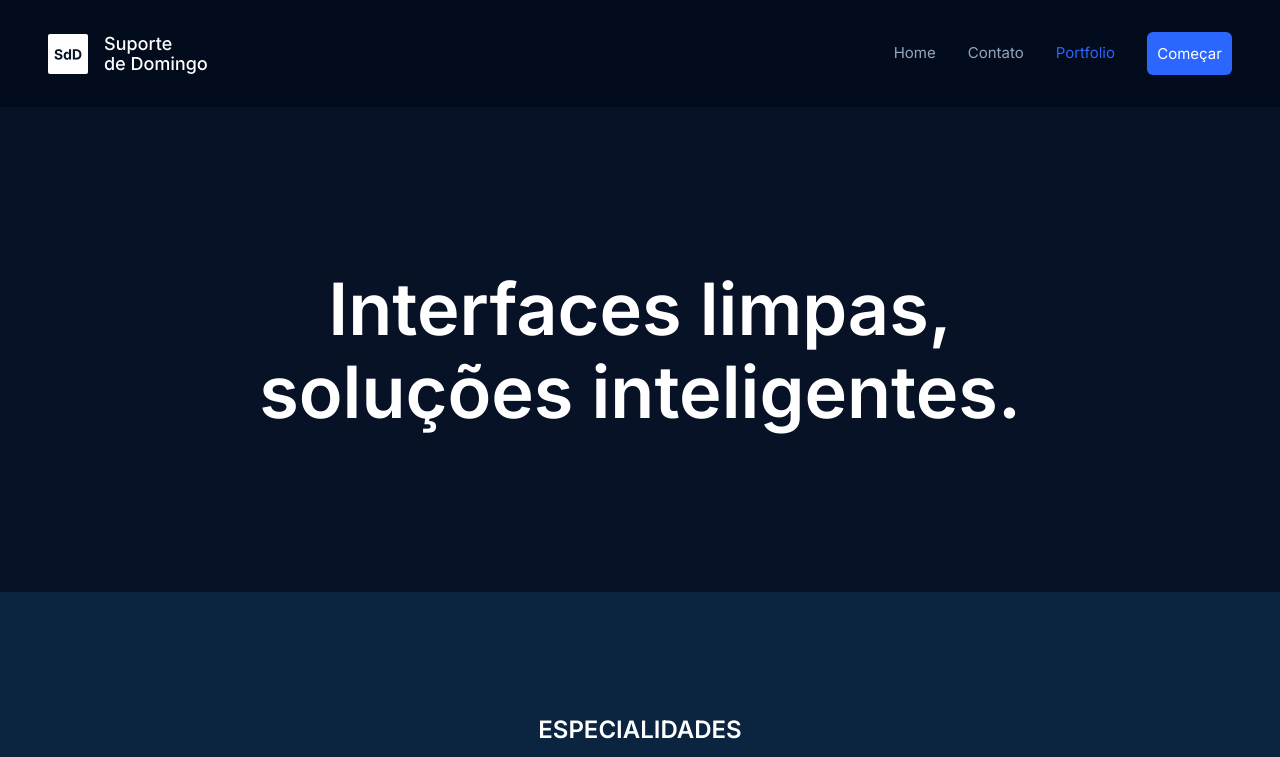
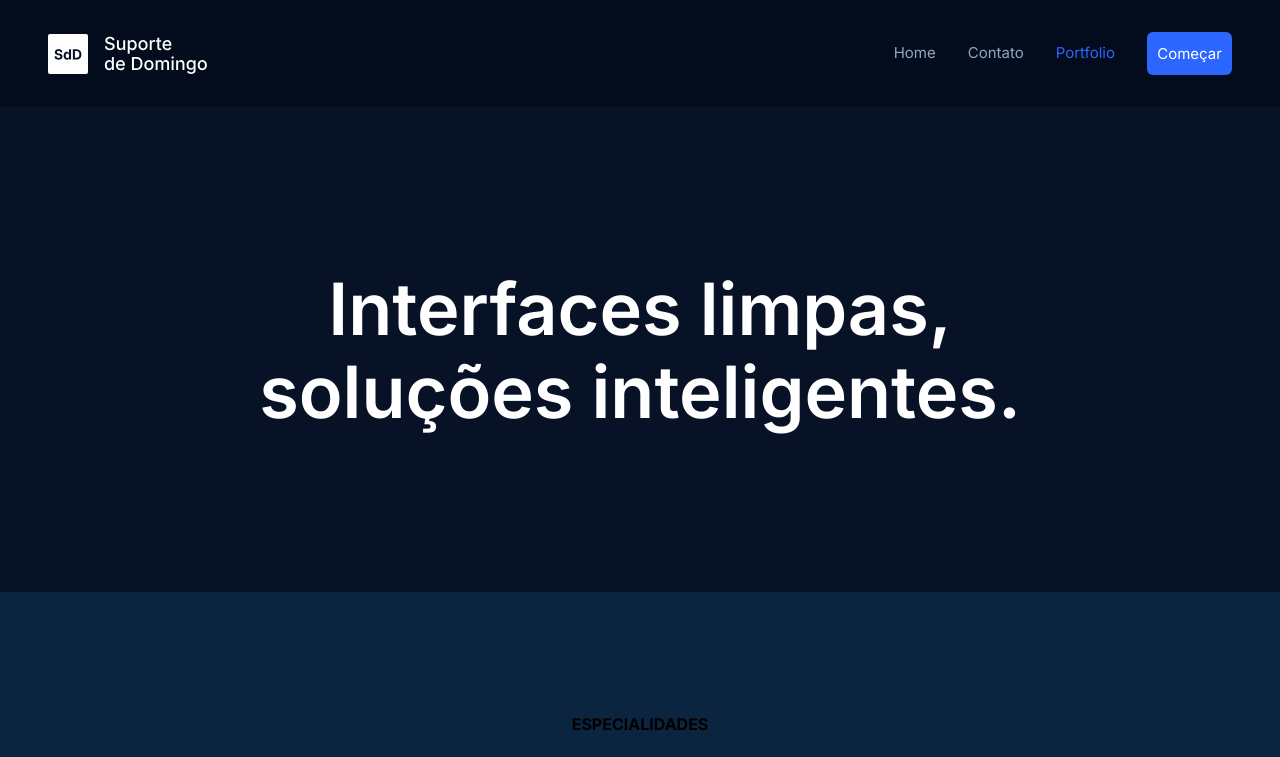
Before and after one commit to ricardo-trindade/rebranding, a React (Vite) app: page / in a window 1280 px wide. Shown: the top 757 px of the page. Built offline with nearby package versions, Linux system fonts and the light colour scheme.

Commit message:
atualizando specilities

```diff
--- a/src/components/Specialities.jsx
+++ b/src/components/Specialities.jsx
@@ -21,6 +21,8 @@ const StyledSpecialities = styled.section`
         align-items: center;
         gap: 16px;
     }
+
+    .title > h2 { line-height: 48px; }
 
     .card-group {
         display: flex;
@@ -52,6 +54,7 @@ const StyledSpecialities = styled.section`
         font-size: 15px;
         font-weight: 400;
         color: var(--neutral-200);
+        line-height: 24px;
     }
 
     .icon-container {
@@ -75,7 +78,7 @@ export default function Specialities() {
     return (
         <StyledSpecialities>
             <div className="title">
-                <h3 id="Specialities">ESPECIALIDADES</h3>
+                <h4 id="Specialities">ESPECIALIDADES</h4>
                 <h2>Elevando o padrão <br/> do seu produto digital</h2>
             </div>
             <div className="card-group">
```
